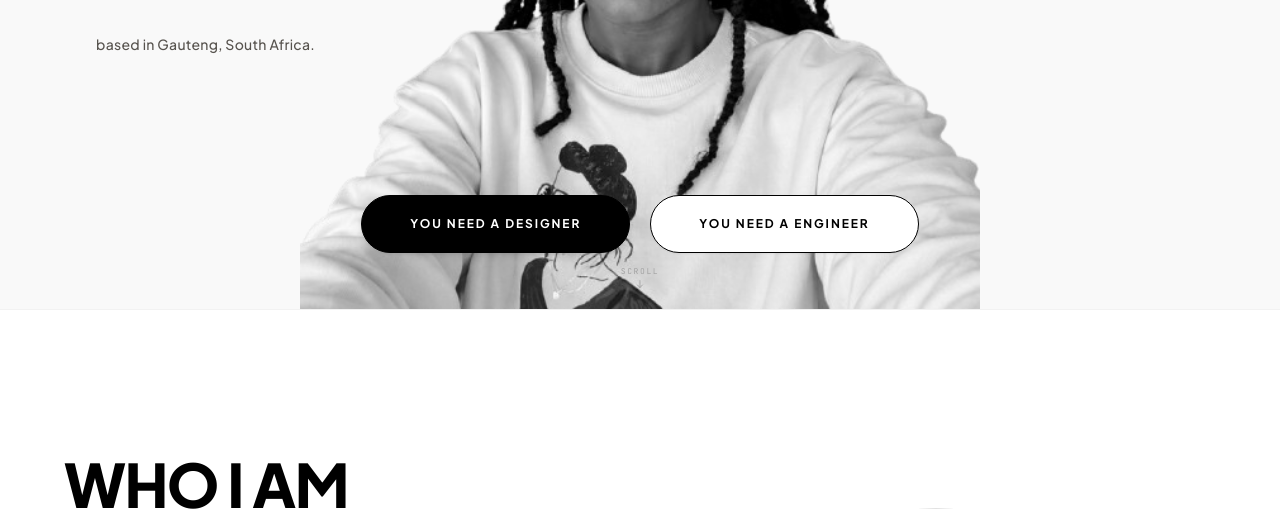
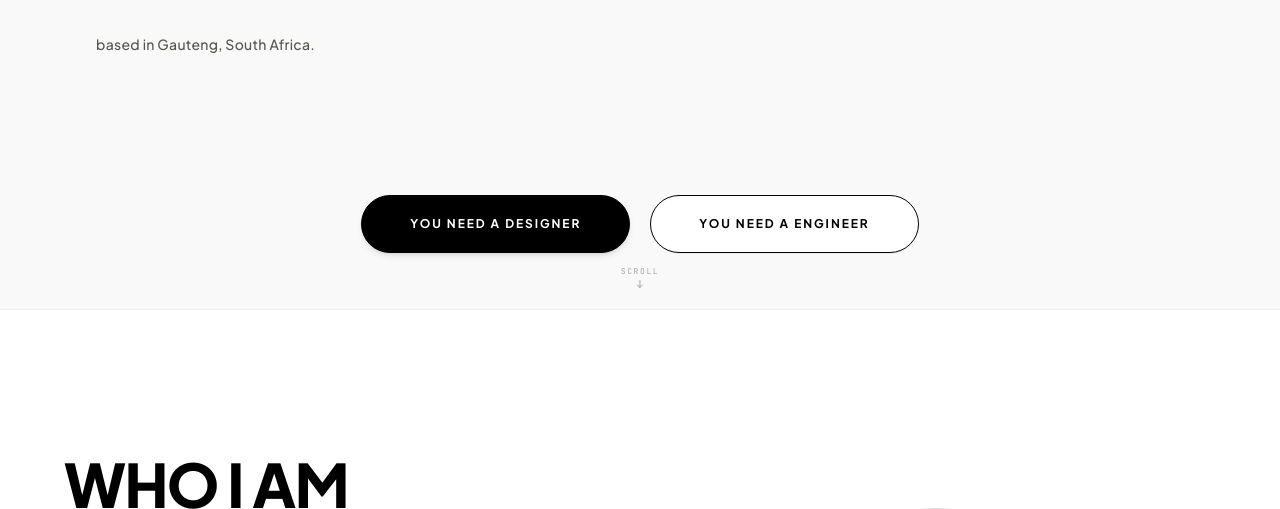
Before and after one commit to Pennny-source/FUTURE_FS_01, a plain HTML site: page index.html in a window 1280 px wide. Shown: the part 635-1144 px from the top of the page. Drawn offline with nearby package versions, Linux system fonts and the light colour scheme.

Commit message:
Update index.html

```diff
--- a/index.html
+++ b/index.html
@@ -112,9 +112,7 @@
         </div>
 
         <!-- Portrait Silhouette placed behind text using z-10 -->
-        <div class="absolute bottom-0 left-1/2 -translate-x-1/2 w-full max-w-[325px] sm:max-w-[480px] md:max-w-[620px] lg:max-w-[680px] z-40 pointer-events-none flex justify-center opacity-100 transition-all duration-300">
-            <img class="w-full h-auto max-h-[46vh] sm:max-h-[58vh] md:max-h-[72vh] lg:max-h-[78vh] object-contain grayscale select-none" src="picture.png" alt="Phenyo Silhouette Portrait"/>
-        </div>
+
 
         <!-- Float capsule actions on top using z-30 -->
        <div class="relative z-40 w-full flex flex-col sm:flex-row gap-5 items-center justify-center">
```
